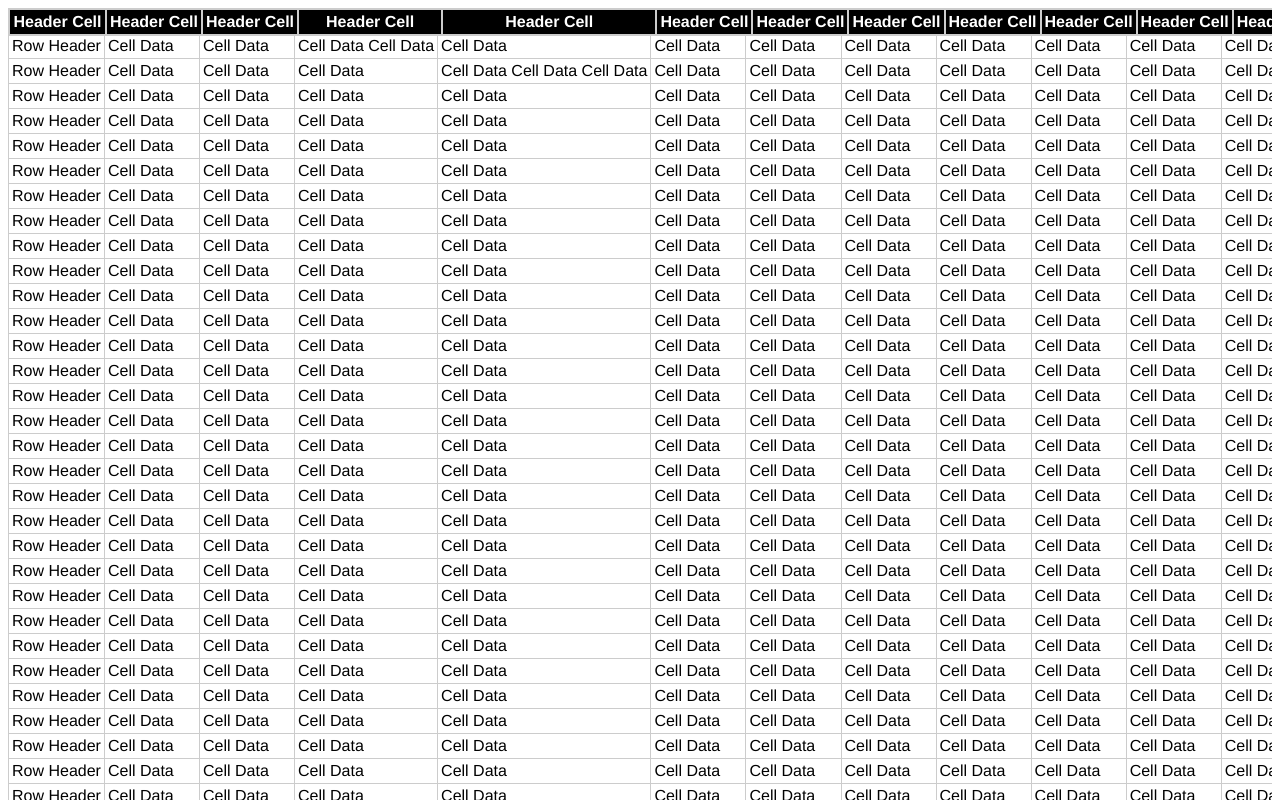
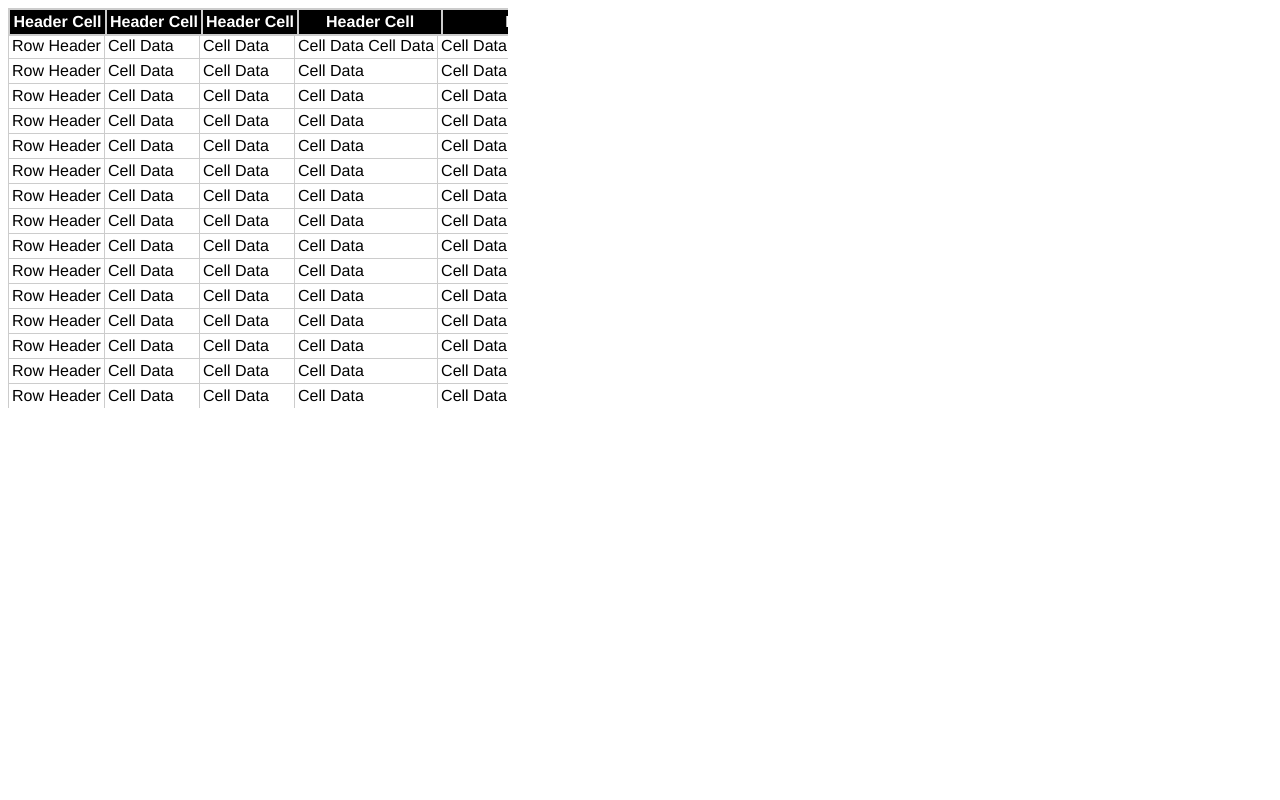
Before and after one commit to phenax/jquery-table, a plain HTML site: page index.html in a window 1280 px wide. Shown: the top 800 px of the page. Drawn offline with nearby package versions, Linux system fonts and the light colour scheme.

Commit message:
Fixed 'fixed head' issue

```diff
--- a/script.js
+++ b/script.js
@@ -1,5 +1,10 @@
 // Take the widths of the header
 var headerWidths = [];
+
+// Cache elements as much as possible
+var $mainContainer= $('.mainContainer');
+var $headerContainer= $('.headerContainer');
+
 
 var headerRow = $('thead').children('tr').children('th');
 $(headerRow).each(function() {
@@ -7,12 +12,12 @@ $(headerRow).each(function() {
 });
 
 // Create new div containing the header
-$(".headerContainer").css("position", "absolute");
+$headerContainer.css("position", "absolute");
 $('thead').clone().appendTo('.headerContainer table').removeClass("headerRow");
 $(".headerRow").css("visibility", "hidden");
 
 // Resizing the columns
-$('.headerContainer thead th').each(function() {
+$headerContainer.find('thead th').each(function() {
   var i = $(this).index();
 
   $(this).attr("id", "header" + i);
@@ -20,7 +25,10 @@ $('.headerContainer thead th').each(function() {
 });
 
 // Scroll event and repositioning
-$(window).scroll(function(event) {
-  var scrollY = $(window).scrollTop();
-  $('.headerContainer').css('transform', 'translate(0px,' + scrollY + 'px )');
+//
+// The scroll is happening to the main container so
+// thats where the event needs to be bound
+$mainContainer.on('scroll', function(event) {
+  var scrollY = $mainContainer.scrollTop();
+  $headerContainer.css('transform', 'translate(0px,' + scrollY + 'px )');
 });
--- a/style.css
+++ b/style.css
@@ -1,7 +1,9 @@
 table {
   white-space: nowrap;
   border-collapse: collapse;
-  font-family: "Helvetica";
+
+  /* Need fallbacks */
+  font-family: "Helvetica", "Arial", "sans-serif";
   font-weight: 200;
   background: white;
 }
@@ -20,11 +22,13 @@ thead {
 }
 
 .mainContainer {
-  width: auto;
-  height: auto;
+  /*width: auto;
+  height: auto;*/
   overflow: auto;
   position: relative;
   top: 0;
+  width: 500px;
+  height: 400px;
 }
 
 .headerContainer {
```
